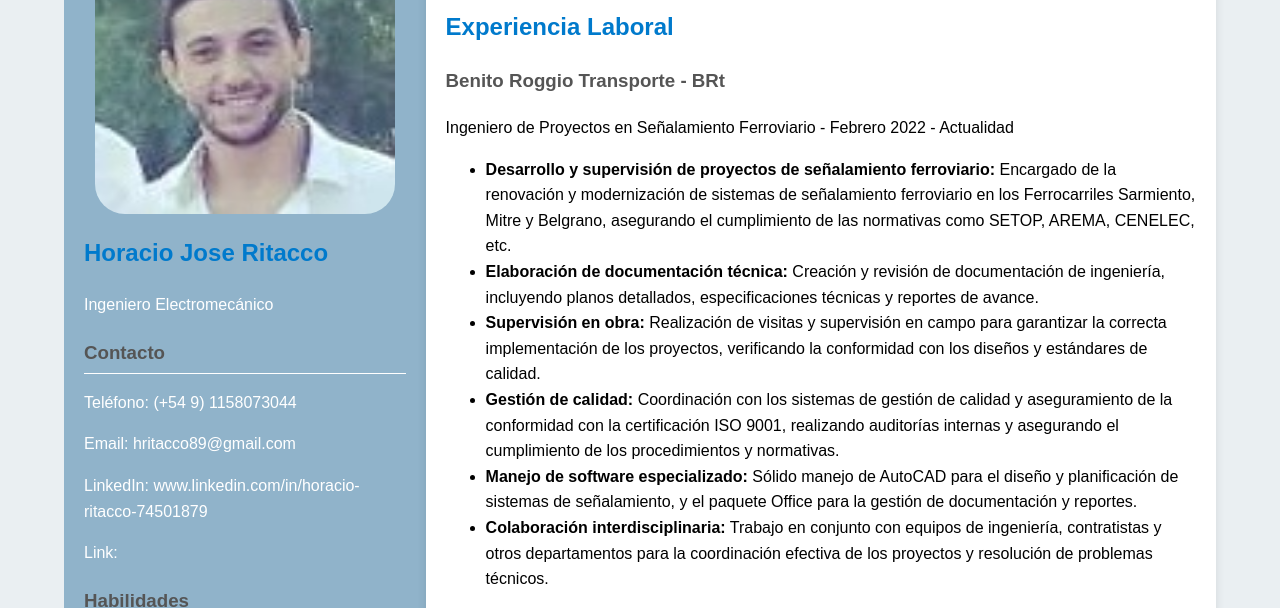
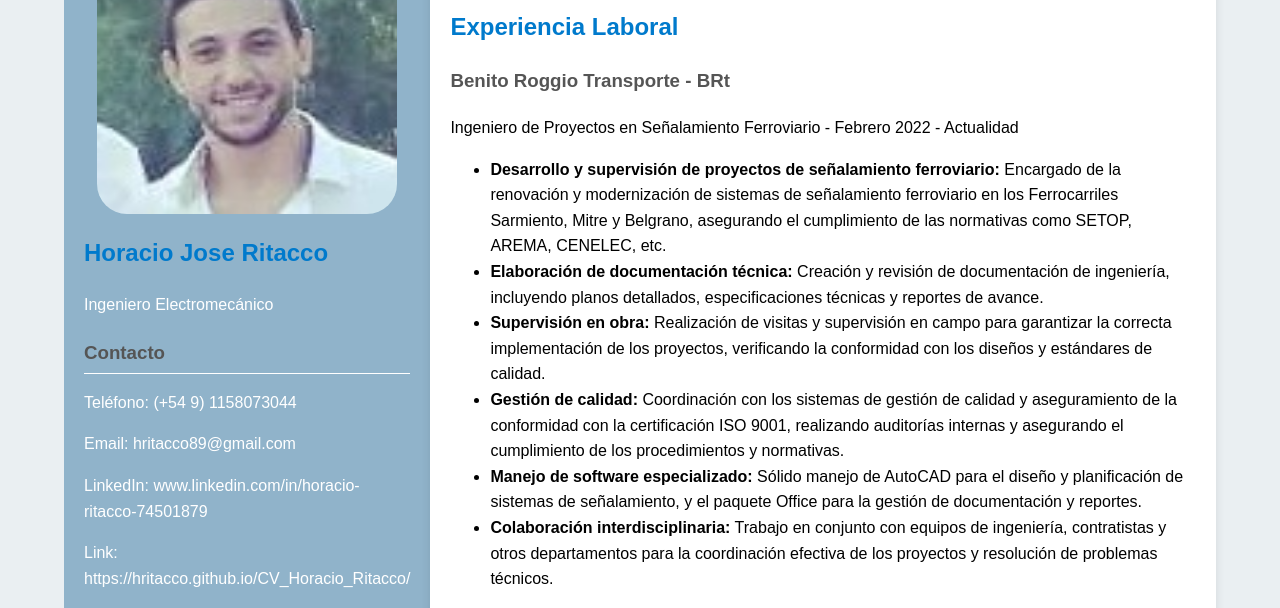
Before and after one commit to hritacco/CV_Horacio_Ritacco, a plain HTML site: page index.html in a window 1280 px wide. Shown: the part 106-714 px from the top of the page. Drawn offline with Linux system fonts and the light colour scheme.

Commit message:
Agrego url

```diff
--- a/index.html
+++ b/index.html
@@ -19,7 +19,7 @@
                 <p>Teléfono: (+54 9) 1158073044</p>
                 <p>Email: hritacco89@gmail.com</p>
                 <p>LinkedIn: www.linkedin.com/in/horacio-ritacco-74501879</p>
-                <p>Link: </p>
+                <p>Link: https://hritacco.github.io/CV_Horacio_Ritacco/</p>
             </div>
             <div class="skills">
                 <h3>Habilidades</h3>
```
